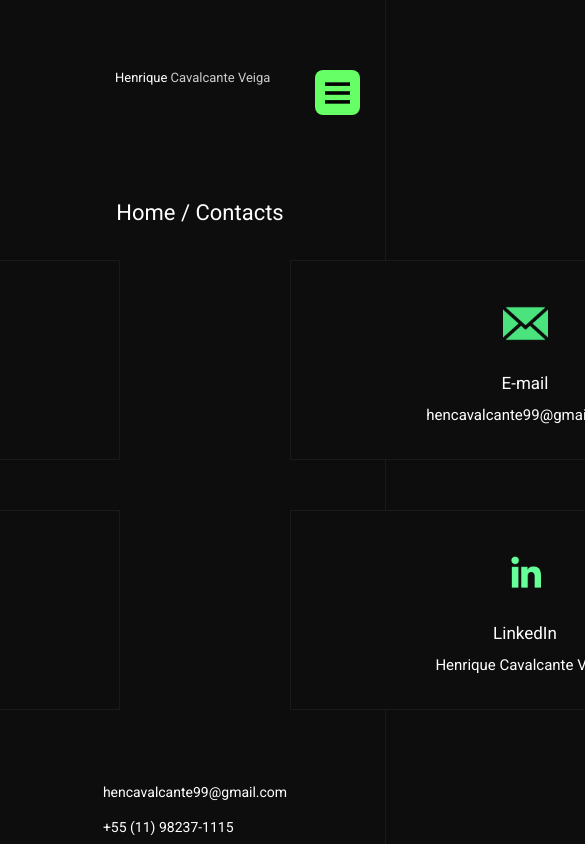
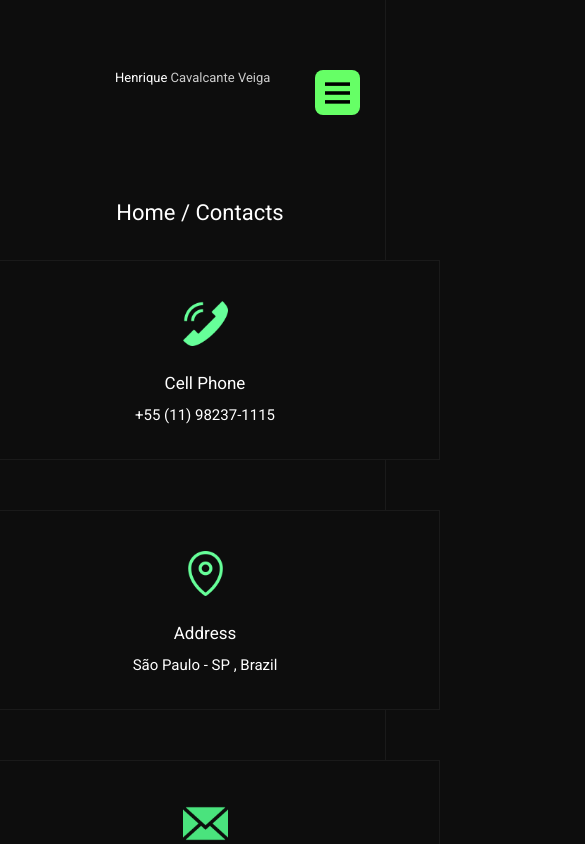
Before and after one commit to kodiKING10/PersonalPortfolio, a React (Create React App) app: page /contacts in a window 390 px wide. Shown: the top 844 px of the page, 585 px wide, since content can reach past the window. Built offline with nearby package versions, Linux system fonts and the light colour scheme.

Commit message:
contact page reponsivity

```diff
--- a/src/pages/Contacts/index.js
+++ b/src/pages/Contacts/index.js
@@ -103,9 +103,9 @@ export default function Contacts(){
                     </div>
 
                     <div className="wrapperContact">
-                        <div className="boxContact" onMouseOver={() => mudarCor('email')} onMouseOut={() => mudarCorNormal('email')}>
+                        <div id="emailBox" className="boxContact" onMouseOver={() => mudarCor('email')} onMouseOut={() => mudarCorNormal('email')}>
 
-                        <div className="iconTel"><img id="imgEmailGreen" src={imgEmailGreen} alt="imgEmailGreen"></img></div>
+                            <div className="iconTel"><img id="imgEmailGreen" src={imgEmailGreen} alt="imgEmailGreen"></img></div>
 
                             <div className="infoContact">
 
--- a/src/pages/Contacts/styles.css
+++ b/src/pages/Contacts/styles.css
@@ -152,3 +152,13 @@
         margin-bottom: 40px;
     }
 }
+
+@media screen and (max-width: 1180px) {
+    .wrapper {
+        display: block;
+    }
+
+    #emailBox {
+        margin-top: 50px;
+    }
+}
```
